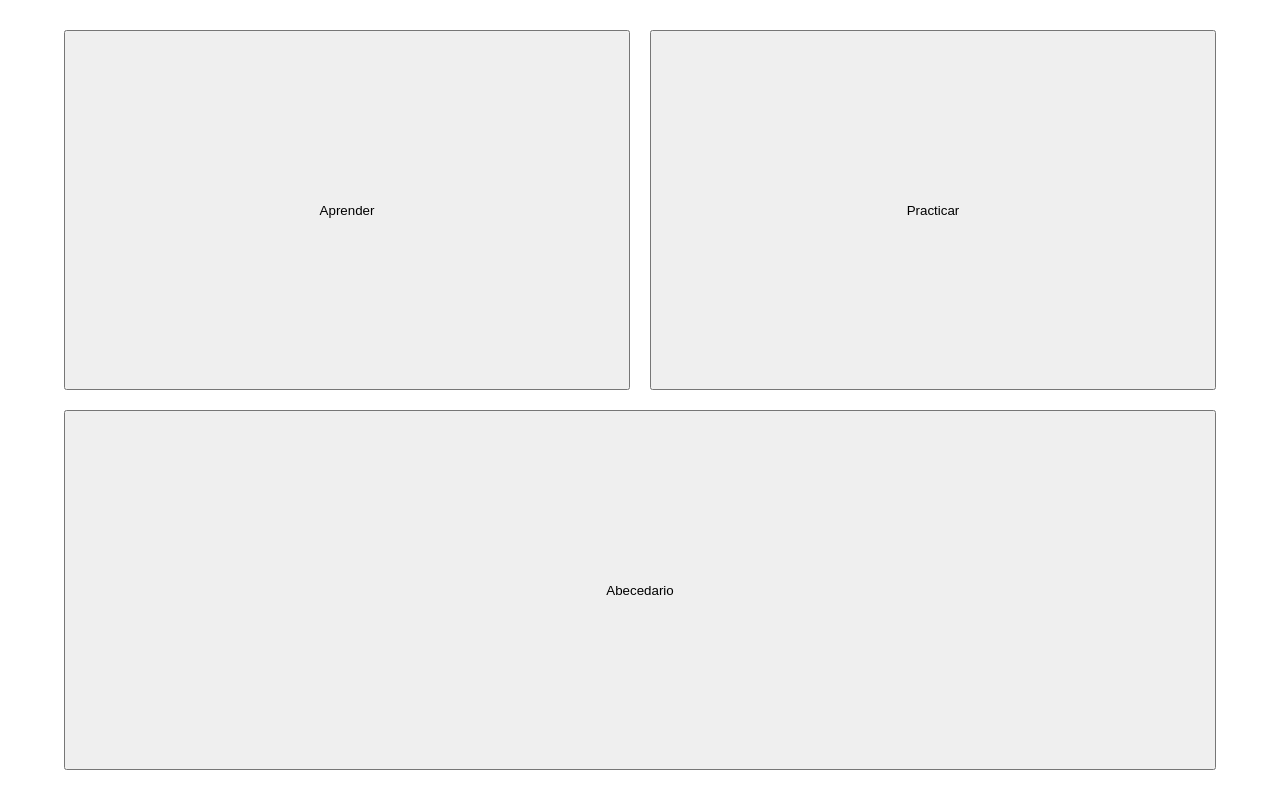
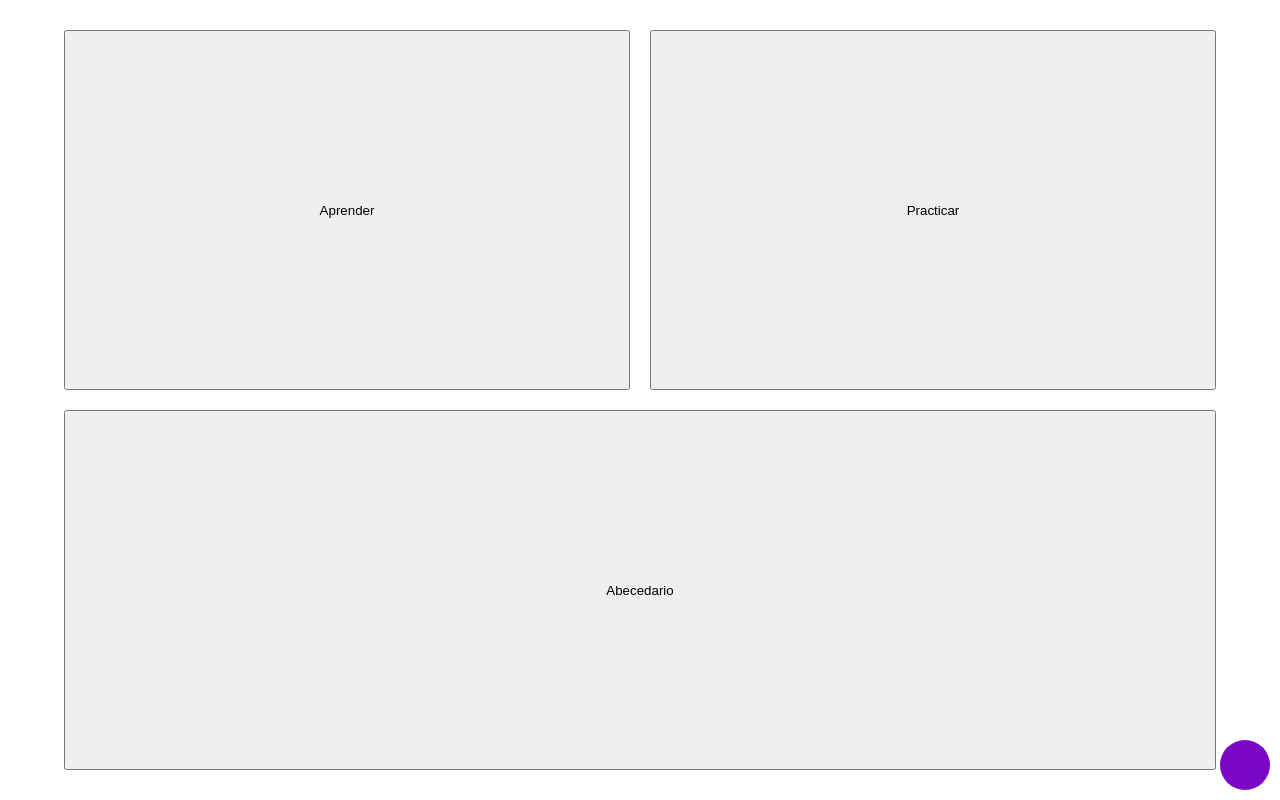
Before and after one commit to yabuJunn/morseCodeHCI, a React (Vite) app: page / in a window 1280 px wide. Built offline with nearby package versions, Linux system fonts and the light colour scheme.

Commit message:
Added extra button

```diff
--- a/src/pages/MainPage/MainPage.css
+++ b/src/pages/MainPage/MainPage.css
@@ -36,3 +36,16 @@ body {
     width: 90%;
     height: 45%;
 }
+
+#extraButton {
+    position: absolute;
+
+    bottom: 10px;
+    right: 10px;
+
+    width: 50px;
+    height: 50px;
+
+    background-color: rgb(123, 8, 199);
+    border-radius: 50%;
+}
--- a/src/pages/MainPage/MainPage.tsx
+++ b/src/pages/MainPage/MainPage.tsx
@@ -21,5 +21,9 @@ export const MainPage = () => {
                 Abecedario
             </button>
         </main>
+
+        <div id='extraButton' onClick={() => { navigation('/morseReader') }}>
+
+        </div>
     </>
 }
```
